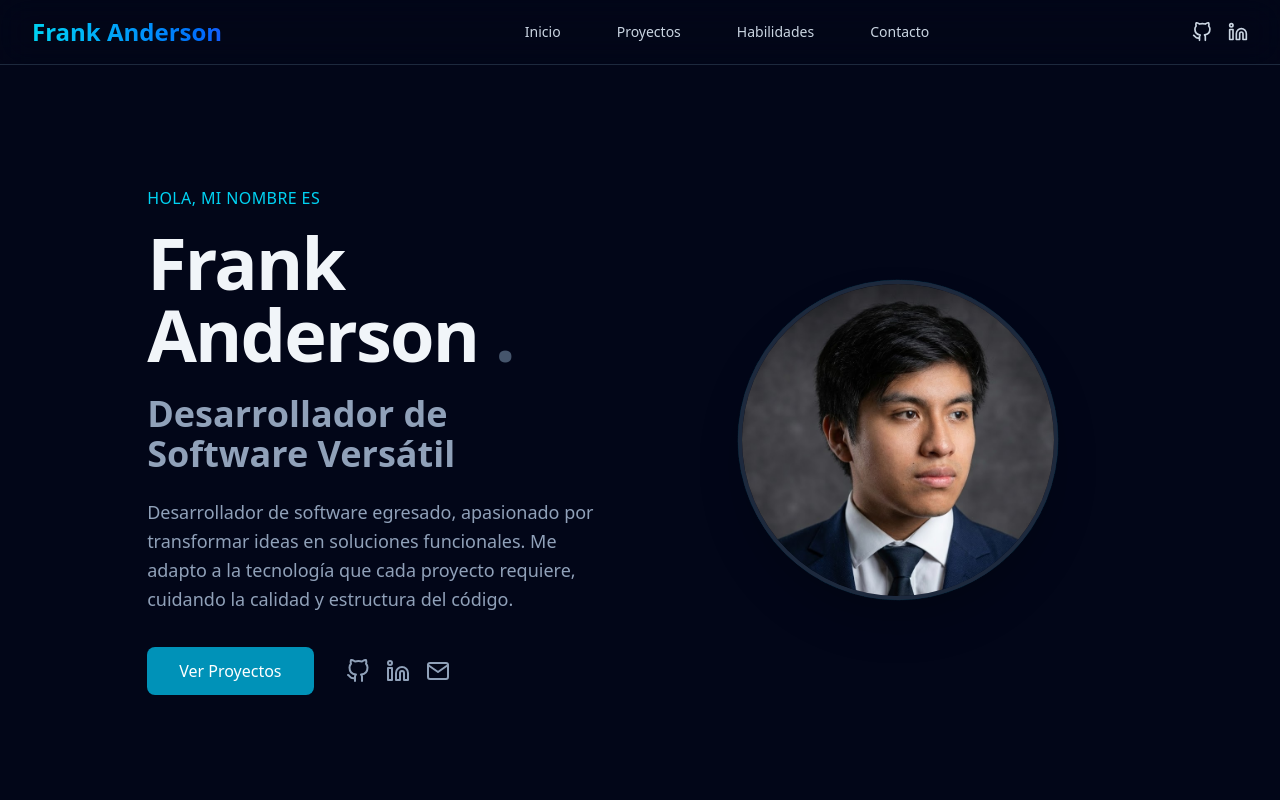
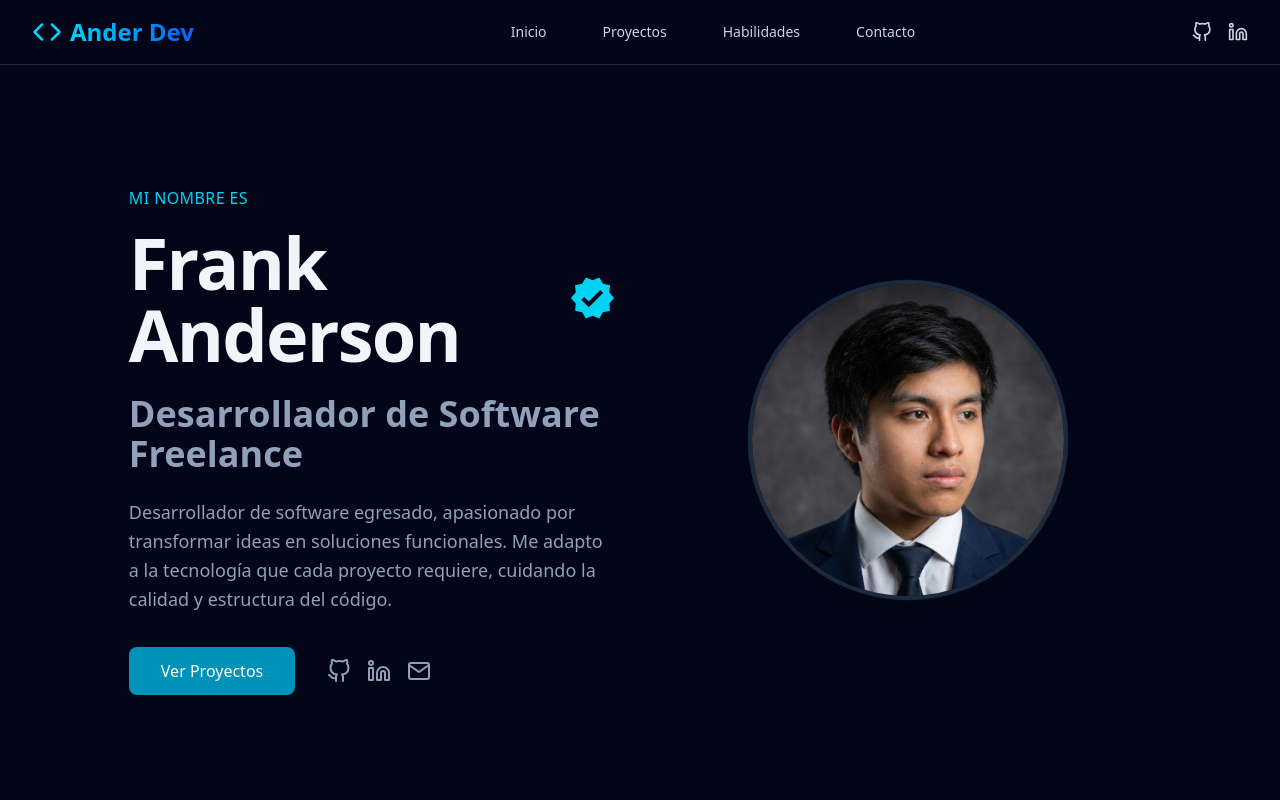
Before and after one commit to AnderFRK/portafolio, a React (Vite) app in the folder portafolio_front/: page / in a window 1280 px wide. Shown: the top 800 px of the page. Built offline with nearby package versions, Linux system fonts and the light colour scheme.

Commit message:
Modificaciones pequeñas

```diff
--- a/portafolio_front/src/components/Navbar.jsx
+++ b/portafolio_front/src/components/Navbar.jsx
@@ -1,6 +1,6 @@
 import { useState } from "react";
 import { motion, AnimatePresence } from "framer-motion";
-import { FiMenu, FiX, FiGithub, FiLinkedin } from "react-icons/fi";
+import { FiMenu, FiX, FiGithub, FiLinkedin, FiCode } from "react-icons/fi";
 
 const Navbar = () => {
   const [isOpen, setIsOpen] = useState(false);
@@ -12,6 +12,26 @@ const Navbar = () => {
     { name: "Contacto", href: "#contact" },
   ];
 
+  // --- FUNCIÓN NUEVA: Maneja el scroll suave manual ---
+  const handleNavClick = (e, targetId) => {
+    e.preventDefault(); // 1. Evita el salto brusco instantáneo
+
+    const element = document.querySelector(targetId);
+    if (element) {
+      const headerOffset = 80; // 2. Espacio para que el menú no tape el título (ajusta si quieres más/menos)
+      const elementPosition = element.getBoundingClientRect().top;
+      const offsetPosition = elementPosition + window.scrollY - headerOffset;
+
+      window.scrollTo({
+        top: offsetPosition,
+        behavior: "smooth" // 3. Aquí forzamos la animación suave
+      });
+    }
+
+    setIsOpen(false); // 4. Cerramos el menú móvil si estaba abierto
+  };
+  // ----------------------------------------------------
+
   return (
     <>
       <nav className="fixed top-0 w-full z-50 bg-slate-950/50 backdrop-blur-lg border-b border-slate-800">
@@ -19,9 +39,13 @@ const Navbar = () => {
           <div className="flex items-center justify-between h-16">
 
             {/* LOGO */}
-            <div className="flex-shrink-0 cursor-pointer">
+            <div
+              className="flex-shrink-0 cursor-pointer flex items-center gap-2"
+              onClick={(e) => handleNavClick(e, "#home")} // Truco: Clic en el logo te lleva arriba suavemente
+            >
+              <FiCode className="text-cyan-400 text-3xl" />
               <span className="text-2xl font-bold bg-gradient-to-r from-cyan-400 to-blue-600 text-transparent bg-clip-text">
-                Frank Anderson
+                Ander Dev
               </span>
             </div>
 
@@ -32,7 +56,9 @@ const Navbar = () => {
                   <a
                     key={link.name}
                     href={link.href}
-                    className="text-slate-300 hover:text-cyan-400 hover:scale-105 transition-all duration-300 px-3 py-2 rounded-md text-sm font-medium"
+                    // AGREGAMOS EL EVENTO ONCLICK AQUÍ
+                    onClick={(e) => handleNavClick(e, link.href)}
+                    className="text-slate-300 hover:text-cyan-400 hover:scale-105 transition-all duration-300 px-3 py-2 rounded-md text-sm font-medium cursor-pointer"
                   >
                     {link.name}
                   </a>
@@ -58,7 +84,7 @@ const Navbar = () => {
           </div>
         </div>
 
-        {/* MOBILE MENU (Framer Motion) */}
+        {/* MOBILE MENU */}
         <AnimatePresence>
           {isOpen && (
             <motion.div
@@ -72,8 +98,9 @@ const Navbar = () => {
                   <a
                     key={link.name}
                     href={link.href}
-                    onClick={() => setIsOpen(false)}
-                    className="text-slate-300 hover:text-cyan-400 block px-3 py-2 rounded-md text-base font-medium"
+                    // AGREGAMOS EL EVENTO ONCLICK AQUÍ TAMBIÉN
+                    onClick={(e) => handleNavClick(e, link.href)}
+                    className="text-slate-300 hover:text-cyan-400 block px-3 py-2 rounded-md text-base font-medium cursor-pointer"
                   >
                     {link.name}
                   </a>
--- a/portafolio_front/src/components/sections/Hero.jsx
+++ b/portafolio_front/src/components/sections/Hero.jsx
@@ -1,18 +1,17 @@
 import { motion } from "framer-motion";
 import { FiGithub, FiLinkedin, FiMail } from "react-icons/fi";
-import profileImg from "../../assets/images/profile/perfil.png"; // <--- CAMBIA ESTO si tu foto se llama diferente
+import { MdVerified } from "react-icons/md"; // <--- 1. IMPORT NUEVO
+import profileImg from "../../assets/images/profile/perfil.png";
 
 const Hero = () => {
   return (
     <section id="home" className="min-h-screen flex items-center justify-center pt-20 overflow-hidden relative">
 
-      {/* Fondo con efecto de luz (Glow) */}
       <div className="absolute top-1/4 right-1/4 w-96 h-96 bg-blue-500/20 rounded-full blur-3xl -z-10" />
       <div className="absolute bottom-1/4 left-1/4 w-96 h-96 bg-cyan-500/20 rounded-full blur-3xl -z-10" />
 
       <div className="max-w-7xl mx-auto px-4 sm:px-6 lg:px-8 flex flex-col-reverse md:flex-row items-center gap-12">
 
-        {/* Columna Izquierda: Texto */}
         <div className="flex-1 text-center md:text-left z-10">
           <motion.div
             initial={{ opacity: 0, y: 20 }}
@@ -20,13 +19,16 @@ const Hero = () => {
             transition={{ duration: 0.5 }}
           >
             <h2 className="text-cyan-400 font-medium tracking-wide mb-4">
-              HOLA, MI NOMBRE ES
+              MI NOMBRE ES
             </h2>
-            <h1 className="text-5xl md:text-7xl font-bold text-slate-100 mb-6 tracking-tight">
-              Frank Anderson <span className="text-slate-600">.</span>
+
+            {/* --- AQUÍ ESTÁ EL CAMBIO PRINCIPAL --- */}
+            <h1 className="text-5xl md:text-7xl font-bold text-slate-100 mb-6 tracking-tight flex items-center gap-3 justify-center md:justify-start">
+              Frank Anderson
+              <MdVerified className="text-cyan-400 text-4xl md:text-6xl" />
             </h1>
             <h3 className="text-3xl md:text-4xl font-bold text-slate-400 mb-6">
-              Desarrollador de Software Versátil
+              Desarrollador de Software Freelance
             </h3>
             <p className="text-slate-400 text-lg max-w-lg mx-auto md:mx-0 mb-8 leading-relaxed">
                 Desarrollador de software egresado, apasionado por transformar ideas en
--- a/portafolio_front/src/components/sections/Projects.jsx
+++ b/portafolio_front/src/components/sections/Projects.jsx
@@ -7,7 +7,6 @@ const Projects = () => {
     <section id="projects" className="py-20 bg-slate-950">
       <div className="max-w-7xl mx-auto px-4 sm:px-6 lg:px-8">
 
-        {/* Título de la sección */}
         <motion.div
           initial={{ opacity: 0, y: 20 }}
           whileInView={{ opacity: 1, y: 0 }}
--- a/portafolio_front/src/index.css
+++ b/portafolio_front/src/index.css
@@ -1,12 +1,14 @@
 @import "tailwindcss";
 
-/* Estilos base */
+html {
+  scroll-behavior: smooth;
+  scroll-padding-top: 80px;
+}
+
 body {
   @apply bg-slate-950 text-slate-200 antialiased;
-  /* El antialiased hace que las fuentes se vean más nítidas */
 }
 
-/* Scrollbar personalizada (detalle pro) */
 ::-webkit-scrollbar {
   width: 8px;
 }
```
